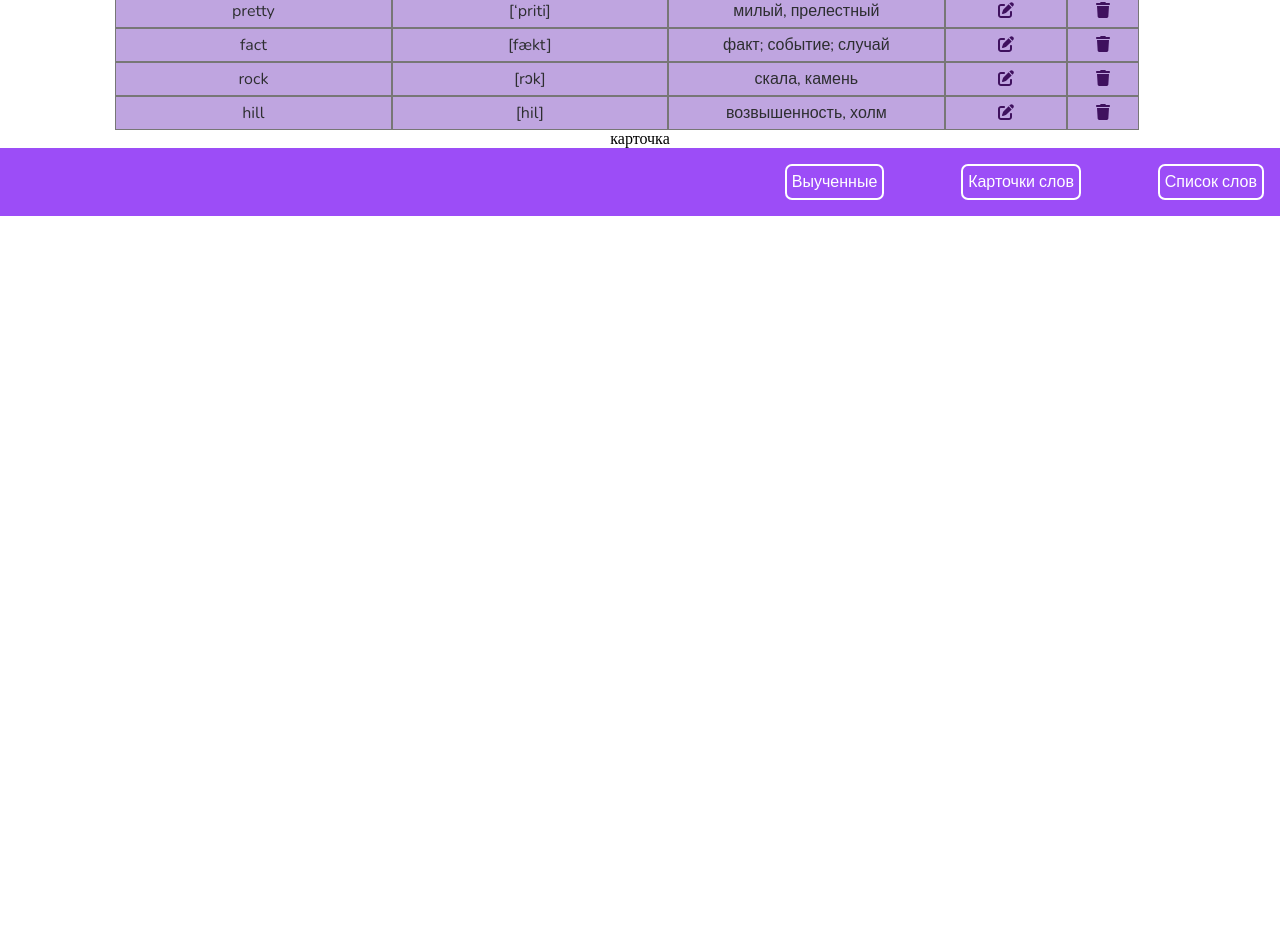
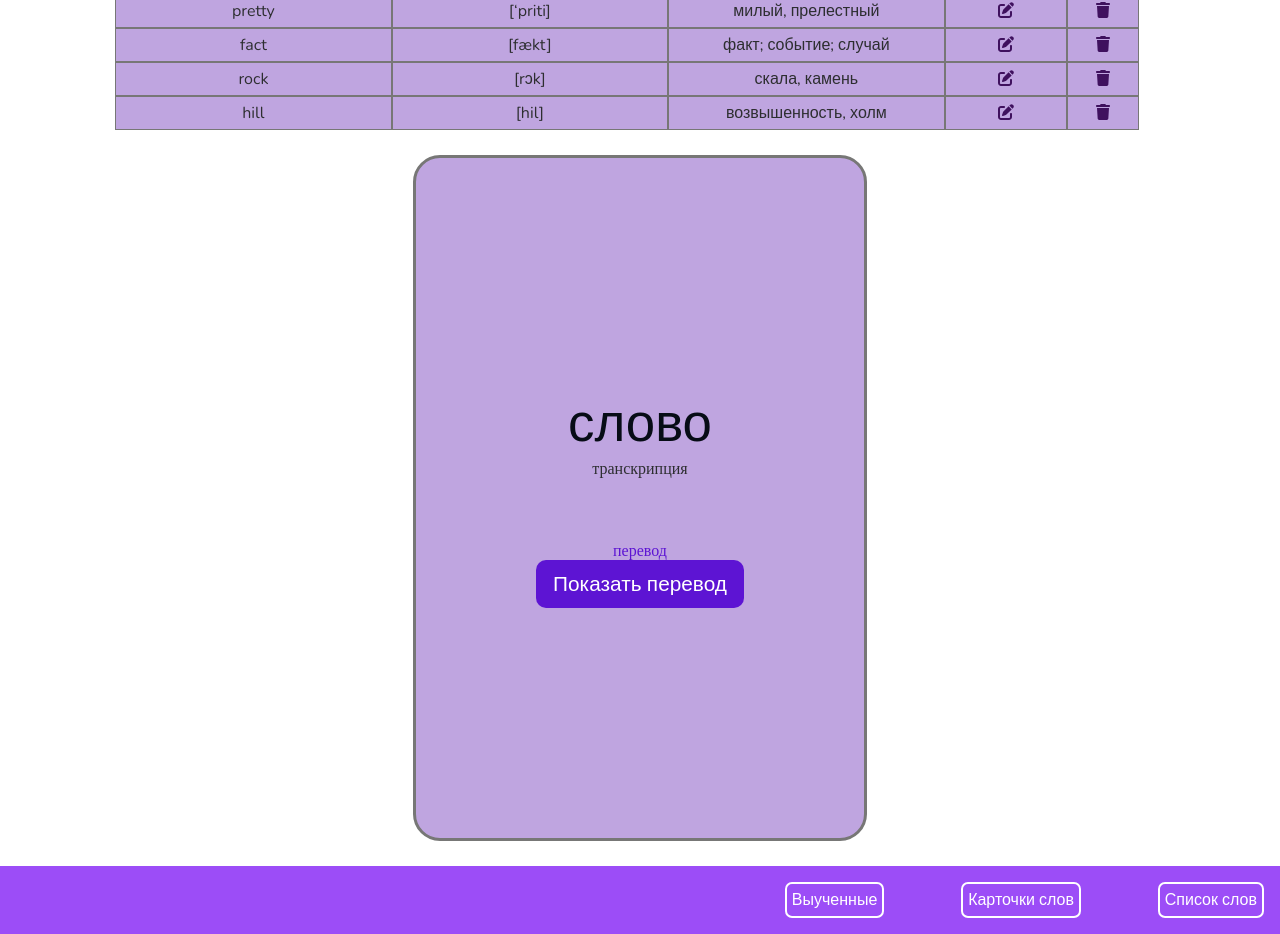
Before and after one commit to Lira11io/App_for_learning_foreign_words, a React (Create React App) app: page / in a window 1280 px wide. Shown: the part 1260-2194 px from the top of the page. Before the commit the page ends 1476 px from the top, so only its background shows below. Built offline with nearby package versions, Linux system fonts and the light colour scheme.

Commit message:
создана отрисовка компонента card

```diff
--- a/src/components/Card/Card.jsx
+++ b/src/components/Card/Card.jsx
@@ -1,11 +1,25 @@
+import { useState } from "react";
+import vocabulary from "../Data/vocabulary.json";
 import style from "./card.module.scss";
 //import { useState } from "react";
 
 export default function Card(props) {
   //const { english, transcription, russian} = props;
+  const [button, setButton] = useState(true); //задаем состояние для кнопки "Показать перевод"
+
+  //возвращаю разметку карточки
   return (
-    <div className={style.container}>
-      <div className="card">карточка</div>
-    </div>
+    <>
+      <div className={style.container}>
+        <div className={style.card}>
+          <div className={style.card_word}>слово</div>
+          <div className={style.card_transcription}>транскрипция</div>
+          <div className={style.card_translation}>перевод</div>
+          <div className={style.card_button}>
+            <bottom className={style.card_btn}>Показать перевод</bottom>
+          </div>
+        </div>
+      </div>
+    </>
   );
 }
--- a/src/components/Card/card.module.scss
+++ b/src/components/Card/card.module.scss
@@ -1,3 +1,46 @@
+@import "../../styles/variables";
+@import "../../styles/mixins.scss";
+
 .container {
-  margin: 0;
+  margin-top: 25px;
+  margin-bottom: 25px;
+  display: flex;
+  justify-content: center;
 }
+
+.card {
+  width: 35vw;
+  height: 85vh;
+  border: 3px solid $color-darkgray;
+  border-radius: 27px;
+  background-color: $color-lightlavender;
+  display: flex;
+  flex-direction: column;
+  justify-content: center;
+}
+
+.card_word {
+  @include card;
+  color: $color-black;
+}
+
+.card_transcription {
+  color: $color-darkgraphite;
+}
+
+.card_translation {
+  margin-top: 8vh;
+  color: $color-darklavender;
+}
+
+.card_button {
+  display: flex;
+  justify-content: center;
+}
+
+.card_btn {
+  @include button-lg;
+  display: flex;
+  justify-content: center;
+  align-items: center;
+}
--- a/src/components/HomePage/HomePage.jsx
+++ b/src/components/HomePage/HomePage.jsx
@@ -6,10 +6,10 @@ import Table from "../Table/Table";
 function HomePage() {
   return (
     <div>
-      <Header></Header>
-      <Table></Table>
-      <Card></Card>
-      <Footer></Footer>
+      <Header />
+      <Table />
+      <Card />
+      <Footer />
     </div>
   );
 }
--- a/src/styles/mixins.scss
+++ b/src/styles/mixins.scss
@@ -15,7 +15,7 @@
 /*шрифт на карточке*/
 @mixin card {
   font-family: "Nunito", sans-serif;
-  font-size: 2.3rem;
+  font-size: 3.3rem;
 }
 
 @mixin headline {
@@ -31,7 +31,7 @@
 /*большая кнопка*/
 @mixin button-lg {
   font-family: "Nunito", sans-serif;
-  font-size: 1.5rem;
+  font-size: 1.3rem;
   border: none;
   border-radius: 10px;
   background-color: $color-darklavender;
@@ -40,8 +40,9 @@
   width: 13rem;
 
   &:hover {
-    color: $color-deeplavender;
-    transform: scale(120%);
+    background-color: $color-deeplavender;
+    border: 2px solid $color-white;
+    transform: scale(110%);
   }
 }
 
```
